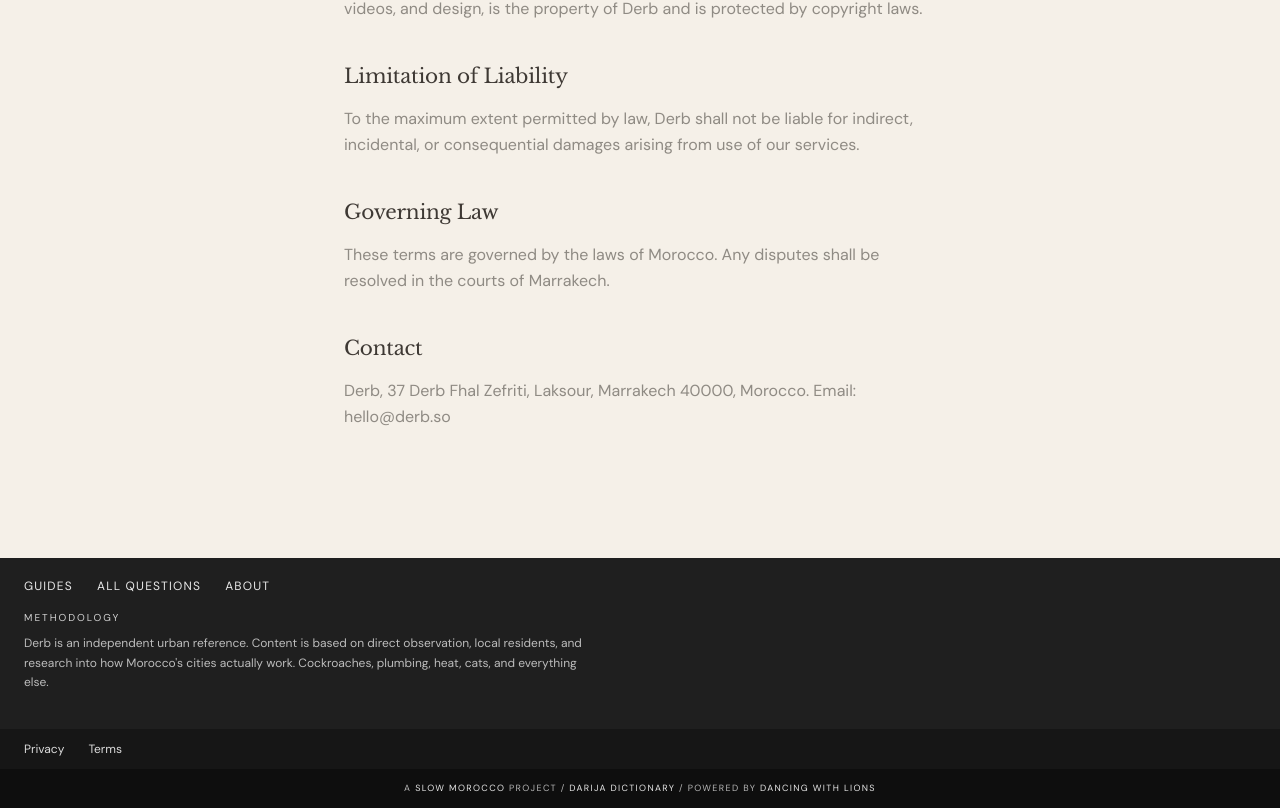
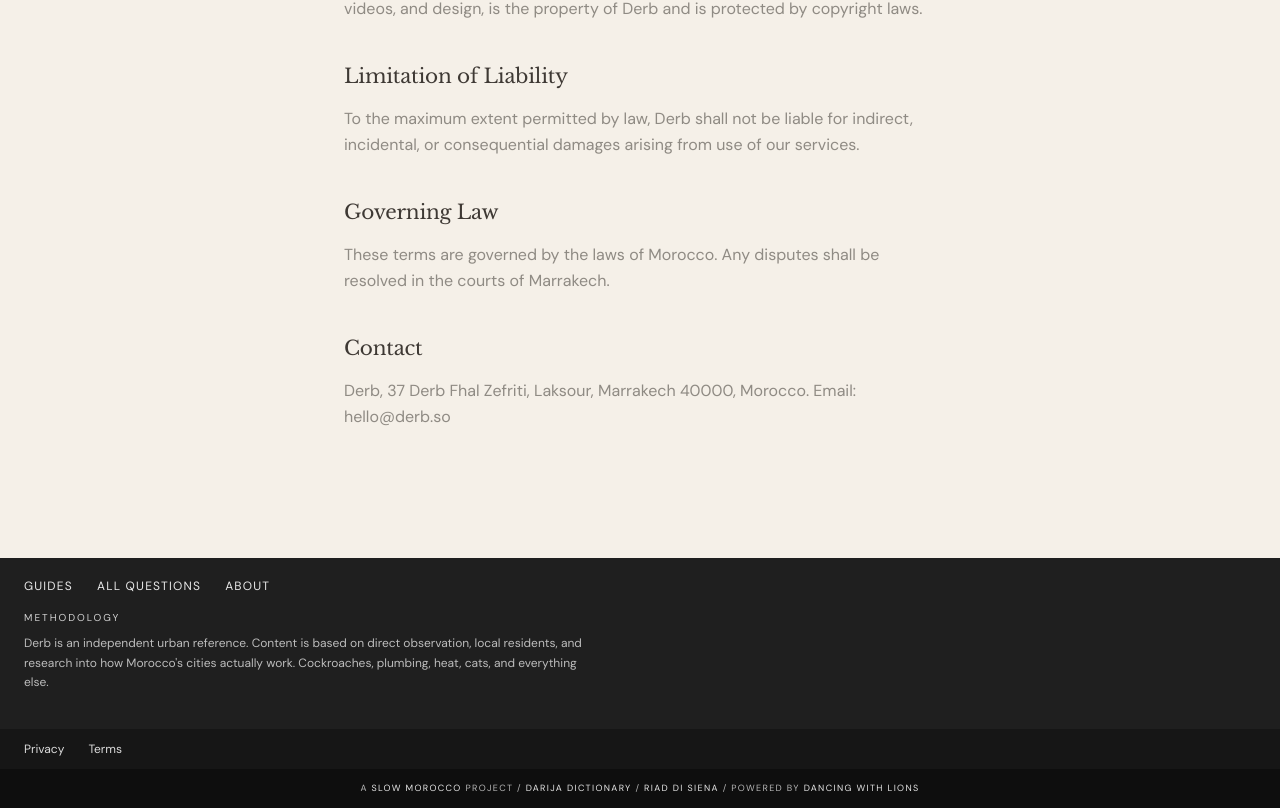
Before and after one commit to sienaindigoandlavender/derb-so, a Next.js app: page /terms in a window 1280 px wide. Shown: the part 964-1772 px from the top of the page. Built offline with nearby package versions, Linux system fonts and the light colour scheme.

Commit message:
Footer: add Riad di Siena to the network strip

```diff
--- a/components/Footer.tsx
+++ b/components/Footer.tsx
@@ -68,7 +68,7 @@
       <div className="bg-[#0e0e0e]">
         <div className="max-w-7xl mx-auto px-6 py-3">
           <p className="text-[9px] tracking-[0.15em] uppercase text-white/70 text-center">
-            A <a href="https://www.slowmorocco.com" target="_blank" rel="noopener noreferrer" className="text-white/90 hover:text-white transition-colors">Slow Morocco</a> project / <a href="https://darija.io" target="_blank" rel="noopener noreferrer" className="text-white/90 hover:text-white transition-colors">Darija Dictionary</a> / Powered by <a href="https://www.dancingwiththelions.com" target="_blank" rel="noopener noreferrer" className="text-white/90 hover:text-white transition-colors">Dancing with Lions</a>
+            A <a href="https://www.slowmorocco.com" target="_blank" rel="noopener noreferrer" className="text-white/90 hover:text-white transition-colors">Slow Morocco</a> project / <a href="https://darija.io" target="_blank" rel="noopener noreferrer" className="text-white/90 hover:text-white transition-colors">Darija Dictionary</a> / <a href="https://www.riaddisiena.com" target="_blank" rel="noopener noreferrer" className="text-white/90 hover:text-white transition-colors">Riad di Siena</a> / Powered by <a href="https://www.dancingwiththelions.com" target="_blank" rel="noopener noreferrer" className="text-white/90 hover:text-white transition-colors">Dancing with Lions</a>
           </p>
         </div>
       </div>
```
